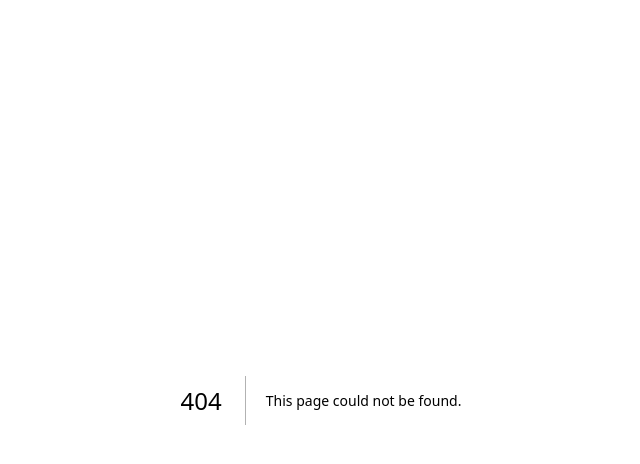
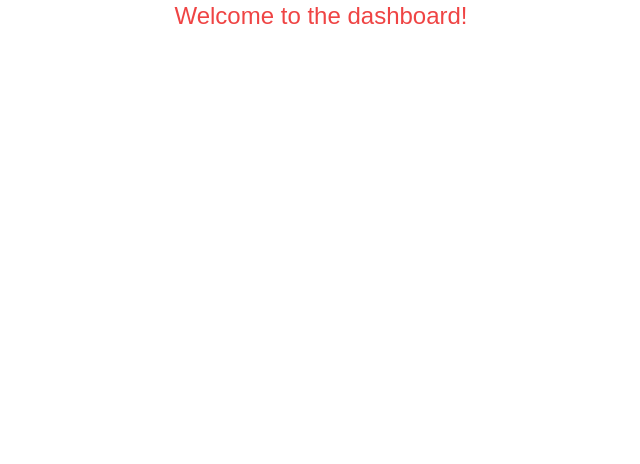
Before and after one commit to Netmow-PTY-LTD/tla-v2-frontend, a Next.js app: page /dashboard in a window 1280 px wide. Before the commit this address had no page. Shown: the top 464 px of the page, without its empty margins (319-959 px from the left). Built offline with nearby package versions, Linux system fonts and the light colour scheme.

Commit message:
added genral layout folder structrue

```diff
--- /dev/null
+++ b/src/app/(GeneralLayout)/dashboard/layout.js
@@ -0,0 +1,7 @@
+import React from "react";
+
+const DashboardLayout = ({ children }) => {
+  return <div>{children}</div>;
+};
+
+export default DashboardLayout;
--- /dev/null
+++ b/src/app/(GeneralLayout)/dashboard/page.js
@@ -0,0 +1,13 @@
+import React from "react";
+
+const DashboardHomePage = () => {
+  return (
+    <div>
+      <h1 className="text-center text-2xl text-red-500">
+        Welcome to the dashboard!
+      </h1>
+    </div>
+  );
+};
+
+export default DashboardHomePage;
--- /dev/null
+++ b/src/app/(GeneralLayout)/layout.js
@@ -0,0 +1,3 @@
+export default function GeneralLayout({ children }) {
+  return <div>{children}</div>;
+}
```
Also changed, not shown: src/app/(GeneralLayout)/page.js (renamed from src/app/page.js).
